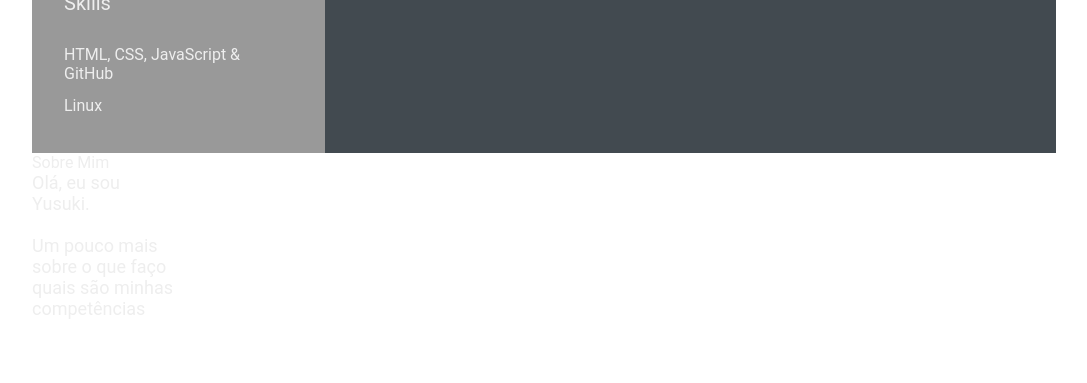
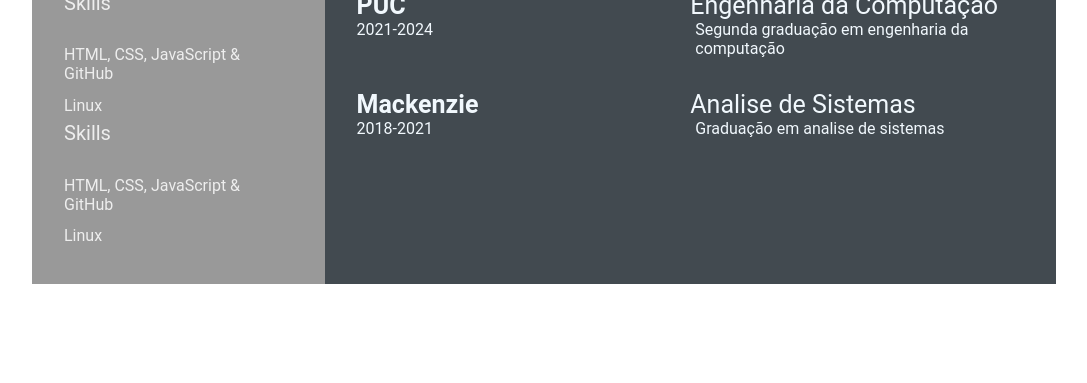
Before and after one commit to Danwear1/Curriculo-Example, a plain HTML site: page index.html in a window 1280 px wide. Shown: the part 575-958 px from the top of the page, without its empty margins (96-1183 px from the left). After the commit the page ends 891 px from the top, so only its background shows below. Drawn offline with Linux system fonts and the light colour scheme.

Commit message:
Add school academy (#4)
* add day-02 estrutura e layout curriculo

* Add day-2 estrutura e layout curriculo

* add-deatils-CSS-layou

* add-school-academy

```diff
--- a/index.html
+++ b/index.html
@@ -6,11 +6,9 @@
     <meta name="viewport" content="width=device-width, initial-scale=1.0">
 
     <title>Yusuki Uramechi CV</title>
+    <!-- Custom CSS -->
+    <link rel="stylesheet" href="style.css">
 
-  <!-- Custom CSS -->
-
-  <link rel="stylesheet" href="style.css">
-</head>
 <body>
   <main class="resume-contents">
       <section class="left-section">
@@ -32,27 +30,34 @@
           <div class="skills">
             <p class="left-title">Skills</p>
             <ul>
+              <li>
+                <p>HTML, CSS, JavaScript & GitHub</p>
+              </li>
+              <li>
+                <p>Linux</p>
+              </li>
+          </div>
+          <div class="skills">
+            <p class="left-title">Skills</p>
+            <ul>
               <li><p>HTML, CSS, JavaScript & GitHub</p></li>
               <li><p>Linux</p></li>
             </ul>
           </div>
         </div>
       </section>
-
       <section class="right-section">
         <div class="right-section-contents">
-
           <!-- sobre mim -->
           <section class="about gap">
             <div class="right-title">Sobre Mim</div>
             <p class="about-me-contents">
-                    Olá Sou o Daniel.<br>
+              Olá Sou o Yusuki.<br>
               <br> Um pouco mais sobre o que faço
               <br> Quais são minhas competencias
             </p>
           </section>
           <!-- fim sobre mim -->
-
           <!-- experiencia -->
           <section class="experience gap">
             <div class="right-title">Experiencia</div>
@@ -94,19 +99,38 @@
             </div>
           </section>
           <!-- fim experiencia -->
+          <!-- formação academica -->
+          <section class="education gap">
+            <div class="right-title">Formacação Academica</div>
+            <div class="education-contents">
+              <div class="education-left">
+                <p class="education-school-name">PUC</p>
+                <p class="education-time-period">2021-2024</p>
+              </div>
+              <div class="education-right">
+                <p class="education-subject">Engenharia da Computação</p>
+                <p class="education-desc">
+                  Segunda graduação em engenharia da computação
+                </p>
+              </div>
+            </div>
+            <div class="education-contents">
+              <div class="education-left">
+                <p class="education-school-name">Mackenzie</p>
+                <p class="education-time-period">2018-2021</p>
+              </div>
+              <div class="education-right">
+                <p class="education-subject">Analise de Sistemas</p>
+                <p class="education-desc">
+                  Graduação em analise de sistemas
+                </p>
+              </div>
+            </div>
+          </section>
+          <!-- fim formação academica -->
         </div>
       </section>
 
-          <section class="about gap">
-            <div class="right-title">Sobre Mim</div>
-            <p class="about-me-contents">
-              Olá, eu sou Yusuki.<br>
-              <br> Um pouco mais sobre o que faço
-              <br> quais são minhas competências
-            </p>
-          </section>
-        </div>
-      </section>
     </main>
   </body>
 </html>
```
Lines whose indentation alone changed are shown as unchanged.
